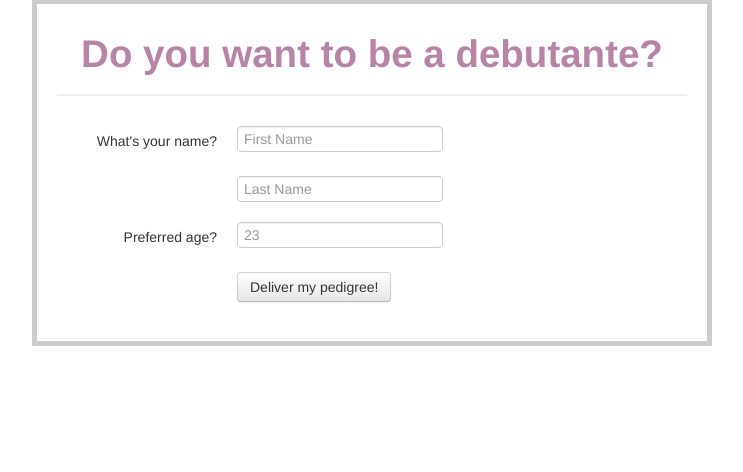
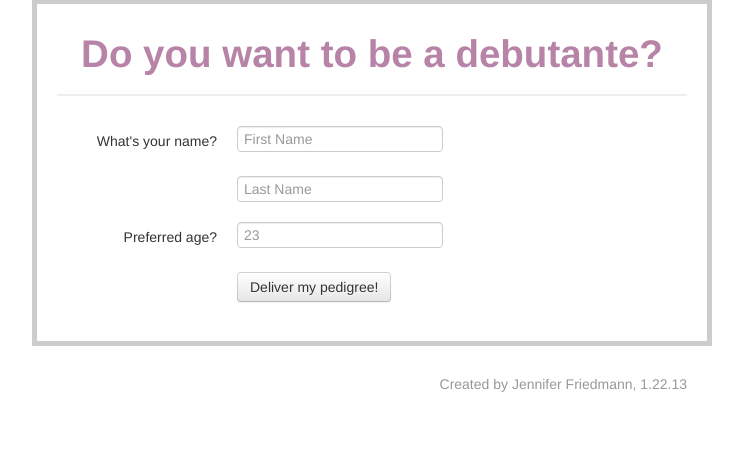
Before and after one commit to craneon/debutante, a Flask app: page / in a window 1280 px wide. Shown: the part 29-501 px from the top of the page, without its empty margins (268-1011 px from the left). Run offline with Flask 2, Linux system fonts and the light colour scheme.

Commit message:
Name and date added

```diff
--- a/biogenerator.py
+++ b/biogenerator.py
@@ -9,8 +9,8 @@ def biogenerate( name1, name2, age ):
 	placetype = ['her family estate', 'her summer cottage', 'her summering home', 'her horse stable', 'the estate of her parents', 'the estate of her fiance', 'her newest hotel', 'her riding land', 'her main residence', 'her future inheritance']
 	location = ['Northumberland', 'West Yorkshire', 'East Riding of Yorkshire', 'Merseyside', 'Shropshire', 'East Devon', 'Somerset', 'the Isle of Wight', 'East Sussex', 'Cumbria', 'Lancashire', 'South Oxfordshire', 'Essex', 'Maidenhead', 'East Hertfordshire', 'Surrey Heath', 'Winchester', 'West Cambridge']
 	school = ['Wimbledon College of Art Theatre', 'South-East Essex Technical College', 'Stoke-on-Trent College of Art', 'East Anglican School of Painting and Drawing', 'Birmingham Guild of Handicraft', 'Lower Dorchester Municipal College of Fashion Technology', 'Bournemouth Municipal College of Art', 'London South Bank University', 'University of West London', 'University of Greenwich']
-	degree = ['Horticulture', 'Hospitality and Tourism', 'Dance/Movement Therapy', 'General Handicrafts', 'Legal Nurse Consultation', 'Youth Ministry', 'Music Therapy', 'Mortuary Science', 'Golf Club Management', 'Makeup Effects and Design', 'Illustration and Fantasy Art', 'Toy Design', 'Southwest Studies', 'Wedding Planning', 'Peace Studies', 'Sports Ministry', 'Philanthropic Studies', 'Gun-Smithing', 'Ski Resort Management', 'Peace Studies', 'Spanish-Colonial Furniture Making', 'Family Studies', 'Popular Television', 'Folklore', 'Seamanship', 'Hawaiian Studies', 'Entertainment Engineering & Design']
-	business = ['interior design', 'design', 'social networking web', 'graphic design', 'illustration', 'social consulting', 'tea blending', 'imported wine', 'orchard financing', 'event planning', 'cupcake', 'nobleman online dating', 'estate renting', 'real estate', 'prep school admissions', 'online cafe start-up', 'online']
+	degree = ['Horticulture', 'Hospitality and Tourism', 'Dance/Movement Therapy', 'General Handicrafts', 'Legal Nurse Consultation', 'Youth Ministry', 'Music Therapy', 'Mortuary Science', 'Golf Club Management', 'Makeup Effects and Design', 'Illustration and Fantasy Art', 'Toy Design', 'Southwest Studies', 'Wedding Planning', 'Peace Studies', 'Sports Ministry', 'Philanthropic Studies', 'Gun-Smithing', 'Ski Resort Management', 'Peace Studies', 'Spanish-Colonial Furniture Making', 'Family Studies', 'Popular Television', 'Folklore', 'Seamanship', 'Hawaiian Studies', 'Entertainment Engineering & Design', 'Interpretive Dance']
+	business = ['interior design', 'design', 'social networking web', 'graphic design', 'illustration', 'social consulting', 'tea blending', 'imported wine', 'orchard financing', 'event planning', 'cupcake', 'nobleman online dating', 'estate rental', 'real estate', 'prep school admissions', 'online cafe start-up', 'online', 'custom croquet set', 'online necktie design']
 	hobby = ['lawn tennis', 'a good game of croquet', 'interior decorating', 'draping herself in cloth', 'watching matches at Wimbledon', 'horse racing', 'dog breeding', 'cupcake baking', 'fox hunting', 'birding', 'training her hawks', 'going to the firing range', 'pony riding', 'planning colonial-themed parties', 'traveling to Mauritius', 'visiting the British colonies', 'summering in Scotland', 'watching rugby games', 'planning weddings', 'playing netball', 'swinging polo sticks', 'playing the French horn', 'playing the clavicle']
 	grabbag = ['swimming with turtles', 'competitive dog grooming', 'flower arranging', 'milk bottle collecting', 'soap carving', 'navel fluff collecting', 'extreme ironing', 'polishing rare stones', 'sketching the cast of Monty Python', 'collecting teas from across the world', 'writing class-appropriate romance novels', 'writing love poetry', 'tending the cricket field', 'crocheting large vegetables', 'embroidering horses on silk handkerchiefs', 'designing silk scarves for Hermes', 'maintaining an aura of aristocratic splendour', 'cake decorating', 'collecting embalmed invertibrates', 'taxidermy', 'skinning rabbits']
 
--- a/templates/form.html
+++ b/templates/form.html
@@ -9,6 +9,7 @@
 
 		.page           { margin: 2em auto; width: 45em; border: 5px solid #ccc;
 		                  padding: 1.4em; background: white; }
+		.footer			{ margin: 0px auto; width: 45em; text-align:right; }
 
 		select, textarea, input[type="text"], input[type="password"], input[type="datetime"], input[type="datetime-local"], input[type="date"], input[type="month"], input[type="time"], input[type="week"], input[type="number"], input[type="email"], input[type="url"], input[type="search"], input[type="tel"], input[type="color"], .uneditable-input {
 				padding:12px 6px;
@@ -44,7 +45,9 @@
 	    </div>
 	  </div>
 </form>
-
  </div>
+ 	<div class="footer">
+ 		<p class="muted">Created by Jennifer Friedmann, 1.22.13</p>
+ 	</div>
 </body>
 </html>
--- a/templates/submit.html
+++ b/templates/submit.html
@@ -11,6 +11,7 @@
 
 		.page           { margin: 2em auto; width: 45em; border: 5px solid #ccc;
 		                  padding: 1.4em; background: white; }
+		.footer			{ margin: 0px auto; width: 45em; text-align:right; }
 	</style>
 </head>
 
@@ -20,5 +21,8 @@
       <h2>Here's your bio:</h2>
       <p>{{bio}}</p>
       </div>
+       	<div class="footer">
+ 		<p class="muted">Created by Jennifer Friedmann, 1.22.13</p>
+ 	</div>
   </body>
 </html>
```
